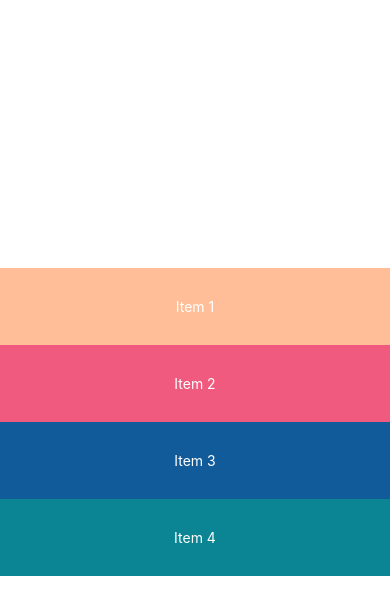
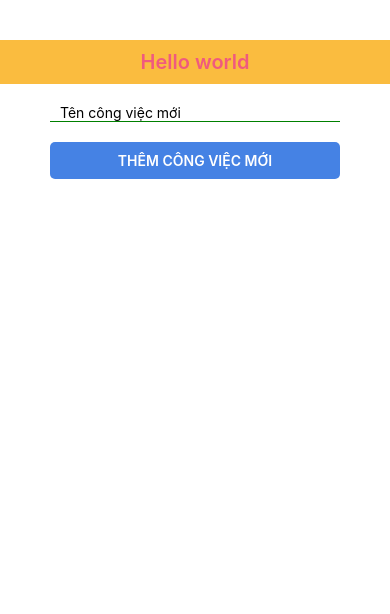
Before and after one commit to lthhieu/react-native-basic, a React Native app: screen / in a window 390 px wide. Shown: the top 614 px of the page. Built offline with nearby package versions, Linux system fonts and the light colour scheme.

Commit message:
using icon

```diff
--- a/App.tsx
+++ b/App.tsx
@@ -1,6 +1,6 @@
 import { useState } from 'react';
 import { StyleSheet, Text, View, Button, TextInput, ScrollView, FlatList, Pressable, Alert, TouchableWithoutFeedback, Keyboard } from 'react-native';
-import FlexBox from './components/flex.box';
+import AntDesign from '@expo/vector-icons/AntDesign';
 
 interface ITodo {
   id: number,
@@ -26,35 +26,36 @@ export default function App() {
   }
   const renderItem = ({ item }: { item: ITodo }) => {
     return (
-      <Pressable style={(({ pressed }) => ({ opacity: pressed ? 0.5 : 1 }))} onPress={() => {
-        removeTodo(item.id)
-      }}>
-        <Text style={styles.view}>{item.name}</Text>
+      <Pressable style={(({ pressed }) => ({ opacity: pressed ? 0.5 : 1 }))} >
+        <View style={styles.listItem}>
+          <Text>{item.name}</Text>
+          <AntDesign onPress={() => removeTodo(item.id)} name="close" size={24} color="black" />
+        </View>
       </Pressable>
 
     );
   };
   return (
-    // <TouchableWithoutFeedback onPress={() => Keyboard.dismiss()}>
-    //   <View style={styles.container}>
-    //     <Text style={styles.title}>Hello world</Text>
-    //     <View style={styles.body}>
-    //       <TextInput style={styles.input} placeholder='Tên công việc mới'
-    //         onChangeText={setTodo}
-    //         value={todo} />
-    //       <Pressable style={styles.addNewTodoButton} onPress={() => { addNewTodo(todo) }}>
-    //         <Text style={styles.textAddNew}>Thêm công việc mới</Text>
-    //       </Pressable>
-    //     </View>
-    //     <FlatList
-    //       style={styles.body2}
-    //       data={todos}
-    //       renderItem={renderItem}
-    //       keyExtractor={item => item.id + ''}
-    //     />
-    //   </View>
-    // </TouchableWithoutFeedback>
-    <FlexBox />
+    <TouchableWithoutFeedback onPress={() => Keyboard.dismiss()}>
+      <View style={styles.container}>
+        <Text style={styles.title}>Hello world</Text>
+        <View style={styles.body}>
+          <TextInput style={styles.input} placeholder='Tên công việc mới'
+            onChangeText={setTodo}
+            value={todo} />
+          <Pressable style={styles.addNewTodoButton} onPress={() => { addNewTodo(todo) }}>
+            <Text style={styles.textAddNew}>Thêm công việc mới</Text>
+          </Pressable>
+        </View>
+        <View style={styles.body2}>
+          <FlatList
+            data={todos}
+            renderItem={renderItem}
+            keyExtractor={item => item.id + ''}
+          />
+        </View>
+      </View>
+    </TouchableWithoutFeedback>
   );
 }
 
@@ -65,15 +66,15 @@ const styles = StyleSheet.create({
     paddingTop: 40,
   },
   title: {
-    fontSize: 20, fontWeight: '600', color: 'red',
-    backgroundColor: 'orange', paddingHorizontal: 20, textAlign: 'center', paddingVertical: 10
+    fontSize: 20, fontWeight: '600', color: '#F05A7E',
+    backgroundColor: '#FABC3F', paddingHorizontal: 20, textAlign: 'center', paddingVertical: 10
   },
   body: {
     marginHorizontal: 50,
   },
   body2: {
     marginHorizontal: 50,
-    marginTop: 10
+    marginTop: 10, flex: 1
   },
   input: {
     borderBottomWidth: 1,
@@ -88,5 +89,5 @@ const styles = StyleSheet.create({
     borderRadius: 5,
   },
   textAddNew: { textTransform: 'uppercase', fontWeight: '600', color: '#fff' },
-  view: { backgroundColor: 'pink', marginVertical: 10, padding: 20, borderRadius: 5 }
+  listItem: { flexDirection: 'row', justifyContent: 'space-between', alignItems: 'center', gap: 6, backgroundColor: 'pink', marginVertical: 10, padding: 20, borderRadius: 5 }
 });
```
